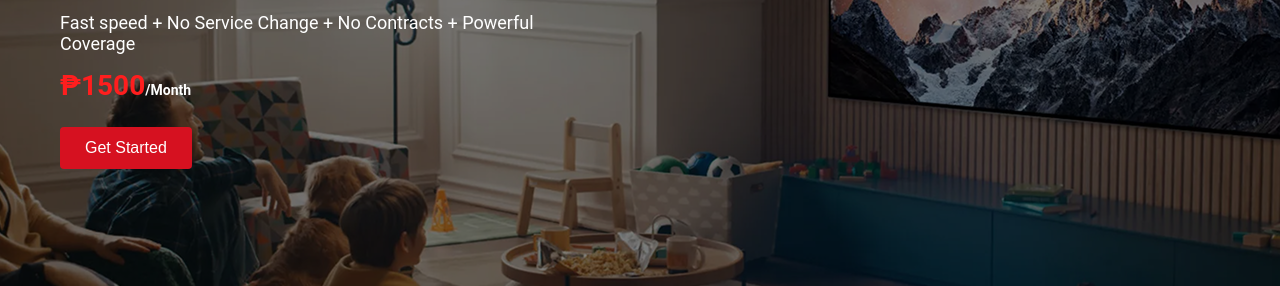
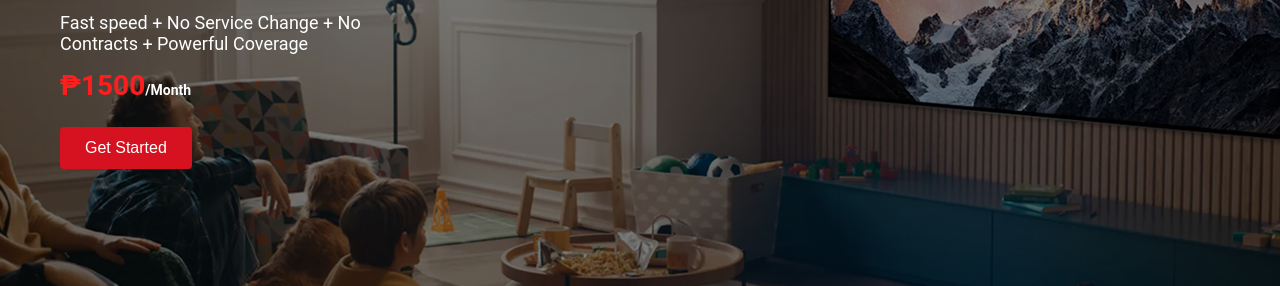
Before and after one commit to penguin-147/Bedrijo_Midterm, a plain HTML site: page index.html in a window 1280 px wide. Shown: the part 514-800 px from the top of the page. Drawn offline with Linux system fonts and the light colour scheme.

Commit message:
Update index.html

```diff
--- a/index.html
+++ b/index.html
@@ -47,7 +47,7 @@
     <div class="hero-content">
       <img src="./images/fam.png" alt="" style="display: none;" />
       <h2>Journey With<br>Fast Internet</h2>
-      <p>Fast speed + No Service Change + No Contracts + Powerful Coverage</p>
+      <p>Fast speed + No Service Change + No <br>Contracts + Powerful Coverage</p>
       <p class="price">₱1500<span style="font-size: 14px; color: white;">/Month</span></p>
       <button>Get Started</button>
     </div>
```
